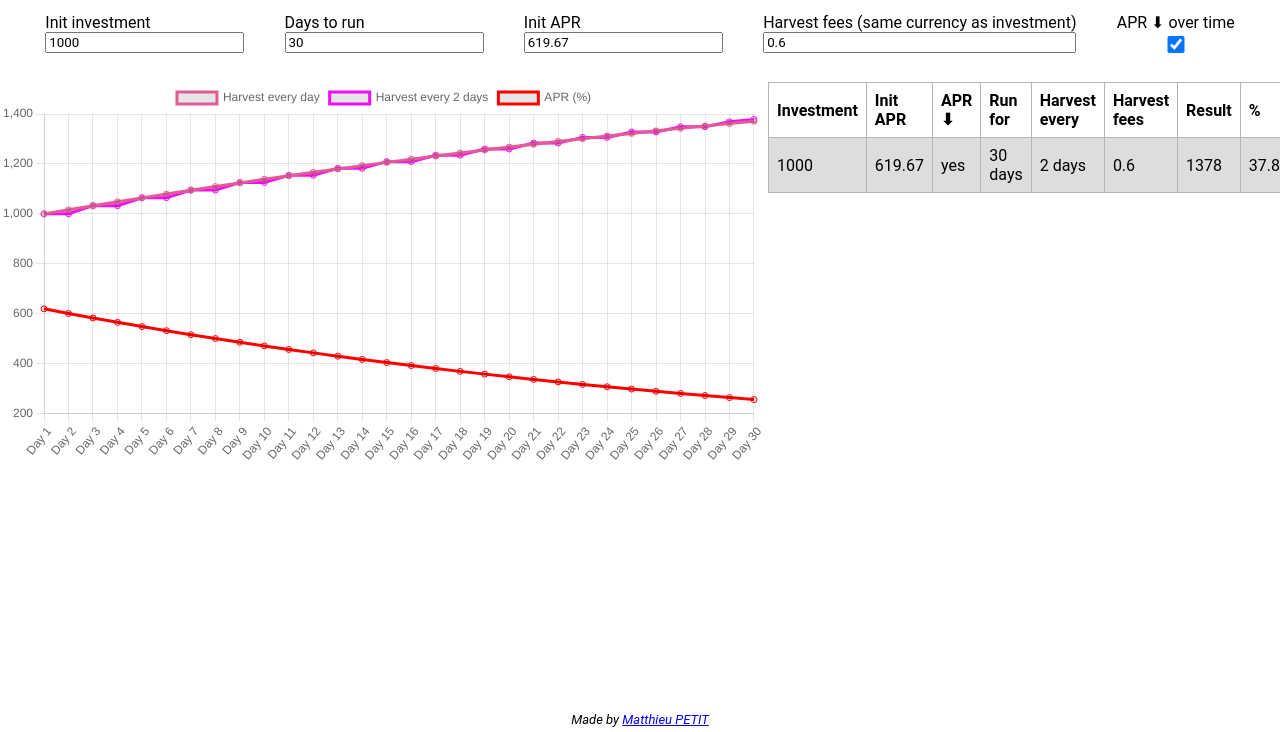
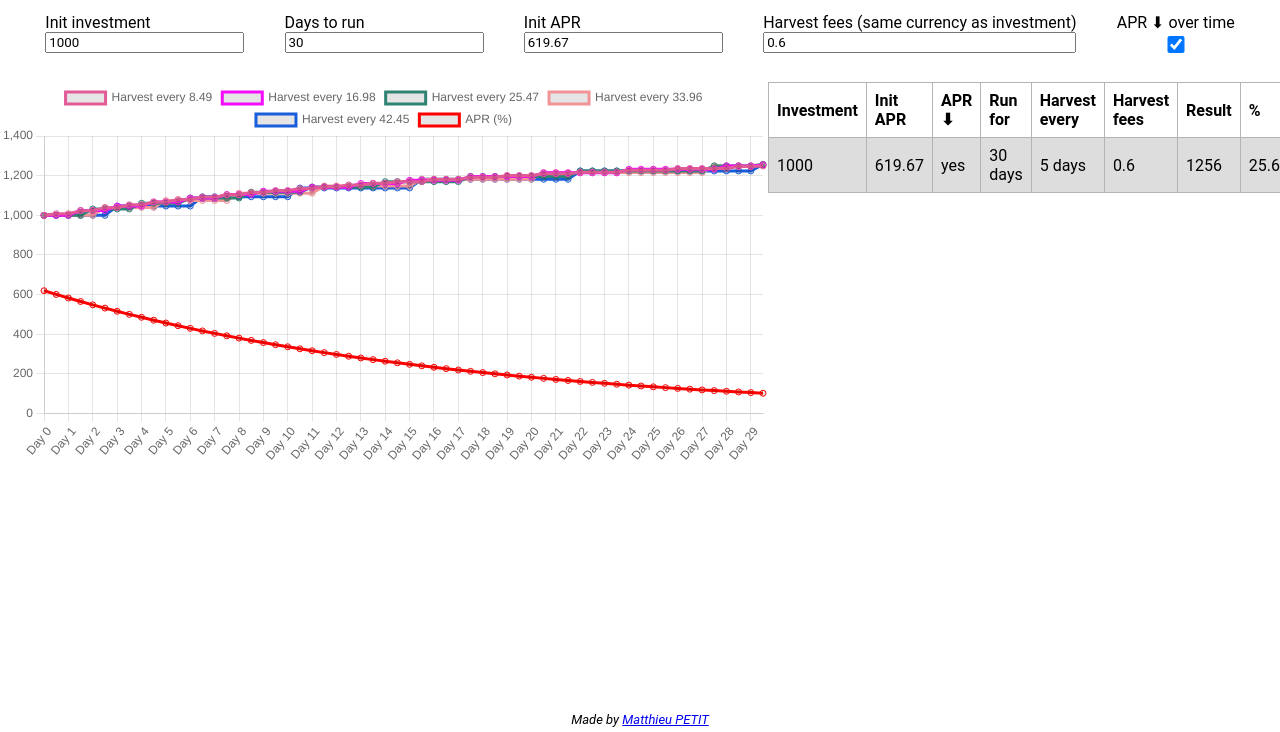
Before and after one commit to matthieu994/farm-calculator, a website: page public/index.html in a window 1280 px wide. Shown: the part 68-800 px from the top of the page. Drawn offline with nearby package versions, Linux system fonts and the light colour scheme.

Commit message:
change days to mid-days and add harvest steps

```diff
--- a/public/main.js
+++ b/public/main.js
@@ -1,40 +1,63 @@
 // Hist APRS : 620, 618.5
 
-let init_invest = 1000;
-let for_days = 30;
-let init_apr = 619.67;
-let harvest_fees = 0.6;
-let apr_down = true;
+const inputs = {
+  init_invest: 1000,
+  for_days: 30,
+  init_apr: 619.67,
+  harvest_fees: 0.6,
+  apr_down: true,
+};
+loadFromStorage();
 
-document.querySelector('#init_invest').value = init_invest;
+document.querySelector('#init_invest').value = inputs.init_invest;
 document.querySelector('#init_invest').addEventListener('change', (e) => {
-  init_invest = parseInt(e.target.value);
+  inputs.init_invest = parseInt(e.target.value);
   updateChart();
 });
-document.querySelector('#for_days').value = for_days;
+document.querySelector('#for_days').value = inputs.for_days;
 document.querySelector('#for_days').addEventListener('change', (e) => {
-  for_days = parseInt(e.target.value);
+  inputs.for_days = parseInt(e.target.value);
   updateChart();
 });
-document.querySelector('#init_apr').value = init_apr;
+document.querySelector('#init_apr').value = inputs.init_apr;
 document.querySelector('#init_apr').addEventListener('change', (e) => {
-  init_apr = parseFloat(e.target.value);
+  inputs.init_apr = parseFloat(e.target.value);
   updateChart();
 });
-document.querySelector('#harvest_fees').value = harvest_fees;
+document.querySelector('#harvest_fees').value = inputs.harvest_fees;
 document.querySelector('#harvest_fees').addEventListener('change', (e) => {
-  harvest_fees = parseFloat(e.target.value);
+  inputs.harvest_fees = parseFloat(e.target.value);
   updateChart();
 });
-document.querySelector('#apr_down').checked = apr_down;
+document.querySelector('#apr_down').checked = inputs.apr_down;
 document.querySelector('#apr_down').addEventListener('change', (e) => {
-  apr_down = e.target.checked;
+  inputs.apr_down = e.target.checked;
   updateChart();
 });
 
 function updateChart() {
+  harvest_step = (inputs.init_invest * inputs.init_apr) / (365 * 2) / 100;
+  saveToStorage();
   chart.data = initChart();
   chart.update();
+}
+
+function saveToStorage() {
+  ['init_invest', 'for_days', 'init_apr', 'harvest_fees', 'apr_down'].forEach((item) => {
+    localStorage.setItem(item, inputs[item]);
+  });
+}
+
+function loadFromStorage() {
+  ['init_invest', 'for_days', 'init_apr', 'harvest_fees', 'apr_down'].forEach((item) => {
+    const value = localStorage.getItem(item);
+
+    if (value !== null) {
+      if (value.includes('.')) inputs[item] = parseFloat(value);
+      else if (['true', 'false'].includes(value)) inputs[item] = value === 'true';
+      else inputs[item] = parseInt(value);
+    }
+  });
 }
 
 function getRandomColor() {
@@ -47,38 +70,42 @@ function getRandomColor() {
 }
 
 function getNextAPR(current_apr) {
-  if (apr_down) {
+  if (inputs.apr_down) {
     return Math.max(25, current_apr * 0.97);
   } else {
     return current_apr;
   }
 }
 
-function compoundEvery(days) {
+// For each day : check 2x if rewards are interesting
+// to harvest, and add a line for this "step reward"
+let harvest_step = (inputs.init_invest * inputs.init_apr) / (365 * 2) / 100;
+
+function compoundEvery(harvest_mult) {
   const compound = [];
-  let current = init_invest;
-  let apr = init_apr;
+
+  let current = inputs.init_invest;
+  let apr = inputs.init_apr;
   let accu = 0;
   compound.push(current);
 
-  for (let day = 1; day < for_days; day++) {
-    const daily_apr = apr / 365;
-    const daily_gain = (daily_apr / 100) * current;
-    accu += daily_gain;
+  for (let day = 1; day < inputs.for_days * 2; day++) {
+    const mid_daily_apr = apr / (365 * 2);
+    const mid_daily_gain = (mid_daily_apr / 100) * current;
+    accu += mid_daily_gain;
 
-    if (day % days == 0) {
-      current += accu;
-      current -= harvest_fees;
+    if (accu >= harvest_step * harvest_mult) {
+      current += accu - inputs.harvest_fees;
       accu = 0;
     }
+    compound.push(current);
 
-    compound.push(current);
     apr = getNextAPR(apr);
   }
 
   // Harvest for last day
-  if (accu != 0) {
-    compound[for_days - 1] += accu - harvest_fees;
+  if (accu !== 0) {
+    compound[compound.length - 1] += accu - inputs.harvest_fees;
   }
   return compound;
 }
@@ -88,7 +115,7 @@ function initChart() {
     labels: [],
     datasets: [
       {
-        label: `Harvest every day`,
+        label: `Harvest every ${harvest_step.toFixed(2) * 1}`,
         data: compoundEvery(1),
         borderColor: getRandomColor(),
         fill: false,
@@ -100,12 +127,13 @@ function initChart() {
 
   while (1) {
     const current_compound_every = data.datasets.length + 1;
-    const last_max = data.datasets[data.datasets.length - 1].data[for_days - 1];
+    const last_data = data.datasets[data.datasets.length - 1].data;
+    const last_max = last_data[last_data.length - 1];
     const current_compound = compoundEvery(current_compound_every);
 
-    if (current_compound[for_days - 1] > last_max + 2) {
+    if (current_compound[current_compound.length - 1] >= last_max) {
       data.datasets.push({
-        label: `Harvest every ${current_compound_every} days`,
+        label: `Harvest every ${harvest_step.toFixed(2) * current_compound_every}`,
         data: current_compound,
         borderColor: getRandomColor(),
         fill: false,
@@ -113,15 +141,28 @@ function initChart() {
         type: 'line',
       });
     } else {
+      // data.datasets.push({
+      //   label: `Harvest every ${harvest_step.toFixed(2) * current_compound_every}`,
+      //   data: current_compound,
+      //   borderColor: getRandomColor(),
+      //   fill: false,
+      //   stepped: false,
+      //   type: 'line',
+      // });
       break;
     }
+
+    // if (current_compound_every >= 10) {
+    //   break;
+    // }
   }
 
-  let prev_apr = init_apr;
+  // Set APR line
+  let prev_apr = inputs.init_apr;
   data.datasets.push({
     label: `APR (%)`,
-    data: Array.from(Array(for_days).keys()).map((_, i) => {
-      prev_apr = i === 0 ? init_apr : getNextAPR(prev_apr);
+    data: Array.from(Array(inputs.for_days * 2).keys()).map((_, i) => {
+      prev_apr = i === 0 ? inputs.init_apr : getNextAPR(prev_apr);
       return prev_apr;
     }),
     borderColor: 'red',
@@ -130,14 +171,21 @@ function initChart() {
     type: 'line',
   });
 
-  data.labels = Array.from(Array(for_days).keys()).map((day) => `Day ${day + 1}`);
+  // Set bottom labels
+  data.labels = Array.from(Array(inputs.for_days * 2).keys()).map(
+    (day) => `Day ${day / 2}`
+  );
 
-  const last_max = data.datasets[data.datasets.length - 2].data[for_days - 1].toFixed(0);
-  const result_percent = (((last_max - init_invest) / init_invest) * 100).toFixed(1);
-  let innerHTML = 'Harvest every XXX day(s) for YYY days : ZZZ';
+  const last_data = data.datasets[data.datasets.length - 2].data;
+  const last_max = last_data[last_data.length - 1].toFixed(0);
+  const result_percent = (
+    ((last_max - inputs.init_invest) / inputs.init_invest) *
+    100
+  ).toFixed(1);
+  let innerHTML = 'XXX$ for YYY days : ZZZ';
   document.querySelector('#results').innerHTML = innerHTML
-    .replace('XXX', data.datasets.length - 1)
-    .replace('YYY', for_days)
+    .replace('XXX', data.datasets[data.datasets.length - 2].label)
+    .replace('YYY', inputs.for_days)
     .replace('ZZZ', `${last_max} (+ ${result_percent}%)`);
 
   addToHist(data.datasets.length - 1, last_max, result_percent);
@@ -147,14 +195,13 @@ function initChart() {
 
 const table = document.querySelector('#hist');
 function addToHist(compound, last_max, result_percent) {
-  console.log(last_max);
   const row = table.insertRow(1);
-  row.insertCell(0).innerHTML = init_invest;
-  row.insertCell(1).innerHTML = init_apr;
-  row.insertCell(2).innerHTML = apr_down ? 'yes' : 'no';
-  row.insertCell(3).innerHTML = `${for_days} day${for_days > 1 ? 's' : ''}`;
+  row.insertCell(0).innerHTML = inputs.init_invest;
+  row.insertCell(1).innerHTML = inputs.init_apr;
+  row.insertCell(2).innerHTML = inputs.apr_down ? 'yes' : 'no';
+  row.insertCell(3).innerHTML = `${inputs.for_days} day${inputs.for_days > 1 ? 's' : ''}`;
   row.insertCell(4).innerHTML = `${compound} day${compound > 1 ? 's' : ''}`;
-  row.insertCell(5).innerHTML = harvest_fees;
+  row.insertCell(5).innerHTML = inputs.harvest_fees;
   row.insertCell(6).innerHTML = last_max;
   row.insertCell(7).innerHTML = `${result_percent}%`;
 }
--- a/public/style.css
+++ b/public/style.css
@@ -23,7 +23,7 @@
 }
 
 #container > #chart_container {
-  min-width: 60%;
+  min-width: 60vw;
 }
 
 table {
```
